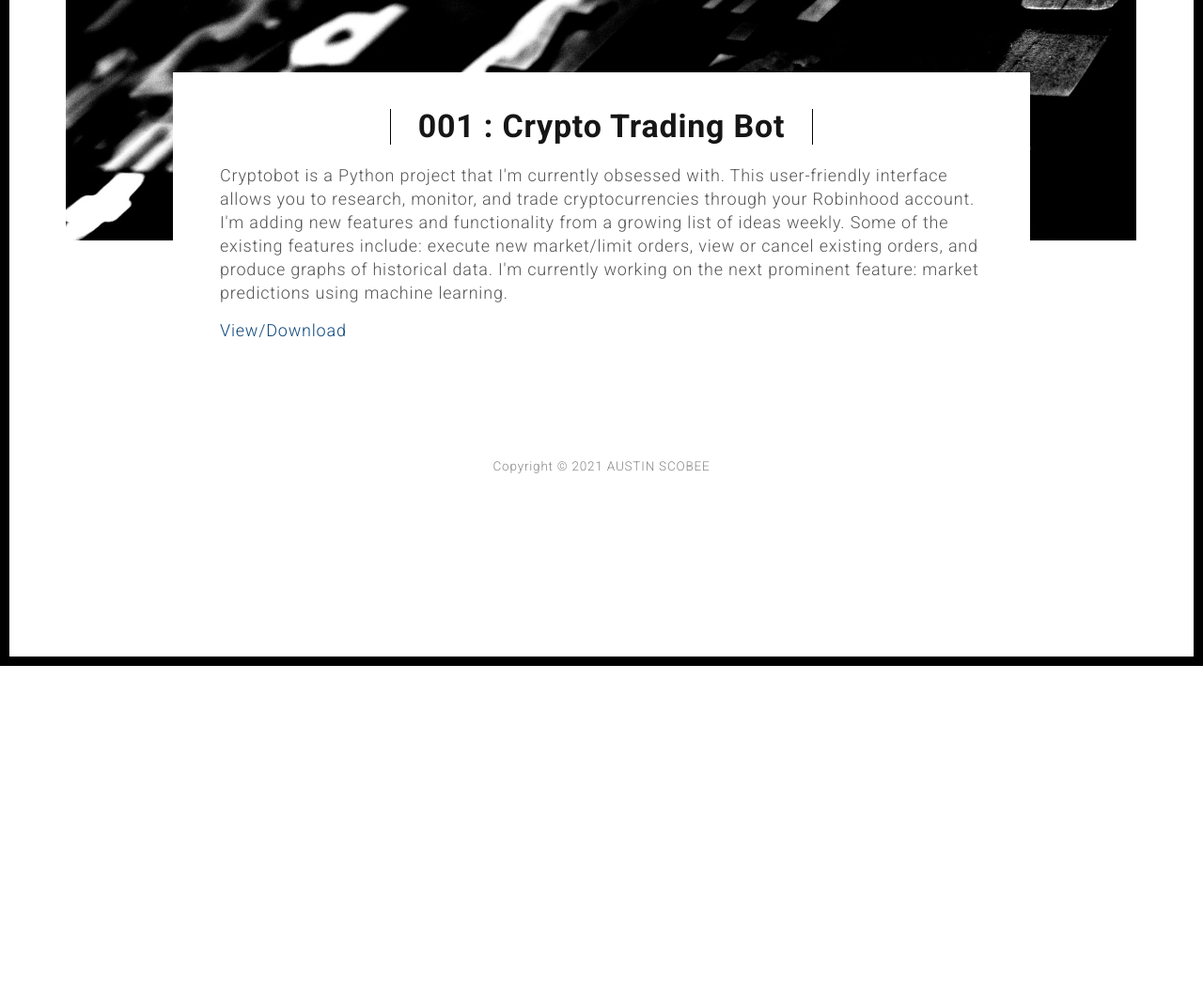
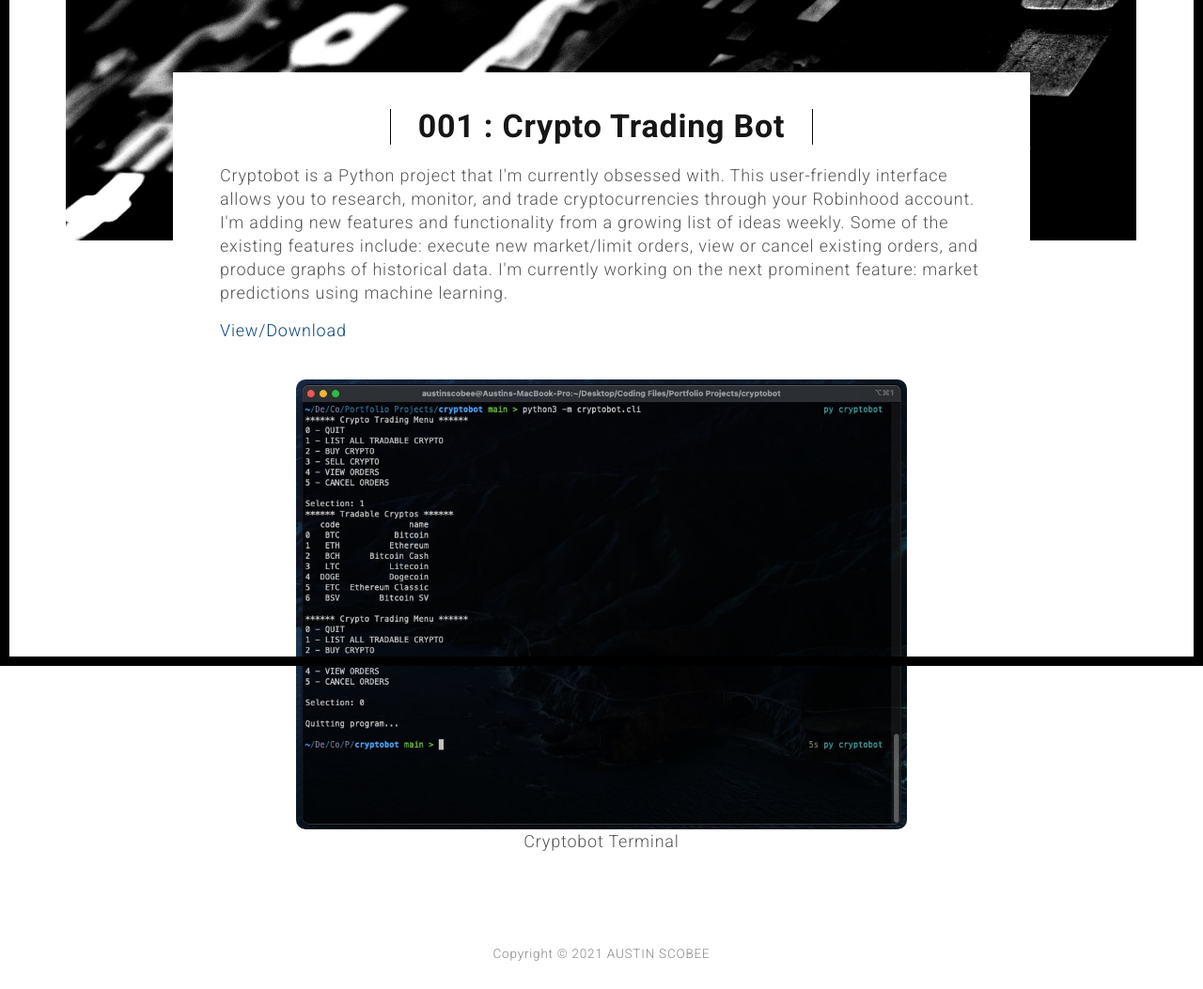
Before and after one commit to ascobee/portfo, a Python web app: template templates/works/cryptobot.html in a window 1280 px wide. Shown: the part 91-1144 px from the top of the page at 94% size. Before the commit the page ends 800 px from the top, so only its background shows below. Run offline with Jinja, Linux system fonts and the light colour scheme; the template is opened without the code that fills it, so the values that code supplies are empty; some libraries are stand-ins or nearby versions.

Commit message:
Added new photo to cryptobot project

```diff
--- a/templates/works/cryptobot.html
+++ b/templates/works/cryptobot.html
@@ -90,16 +90,16 @@
           </div>
         </div>
 
-        <!-- <div class="col-xs-12">
+        <div class="col-xs-12">
           <figure class="text-center">
-            <a href="../static/assets/images/passwordcheckerterminal.png" target="_blank" title="Click to enlarge"
+            <a href="../static/assets/images/cryptobotterminal.jpeg" target="_blank" title="Click to enlarge"
               class="img-btn">
-              <img src="../static/assets/images/passwordcheckerterminal.png"
-                class="img-responsive img-rounded img-centered" alt="Password Checker Terminal">
+              <img src="../static/assets/images/cryptobotterminal.jpeg"
+                class="img-responsive img-rounded img-centered" alt="Cryptobot Terminal">
             </a>
-            <p>Password Checker Terminal</p>
+            <p>Cryptobot Terminal</p>
           </figure>
-        </div> -->
+        </div>
 
         <!-- <div class="col-xs-12">
           <figure class="text-center">
```
Also changed, not shown: static/assets/images/cryptobotterminal.jpeg (added).
